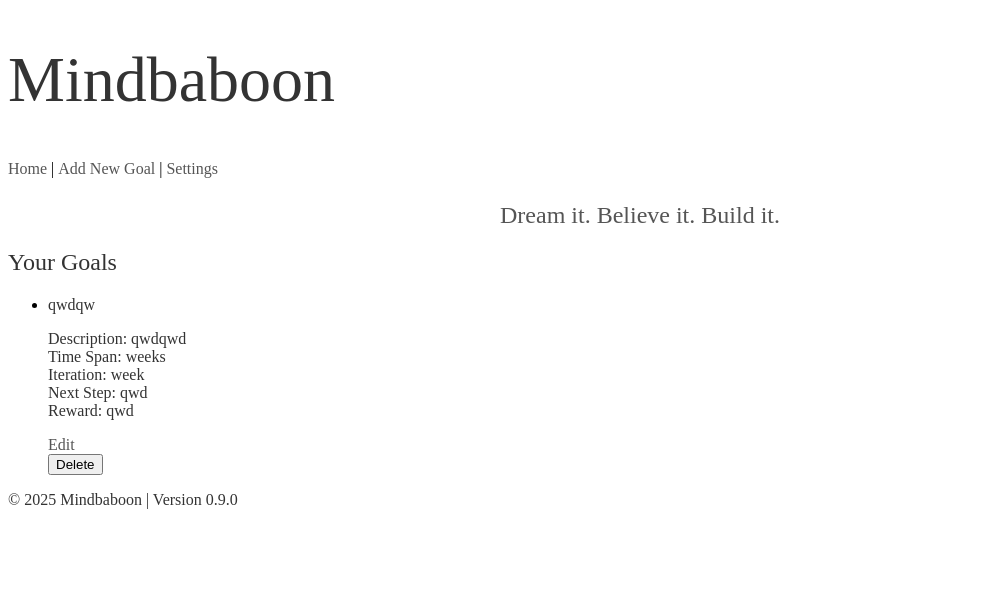
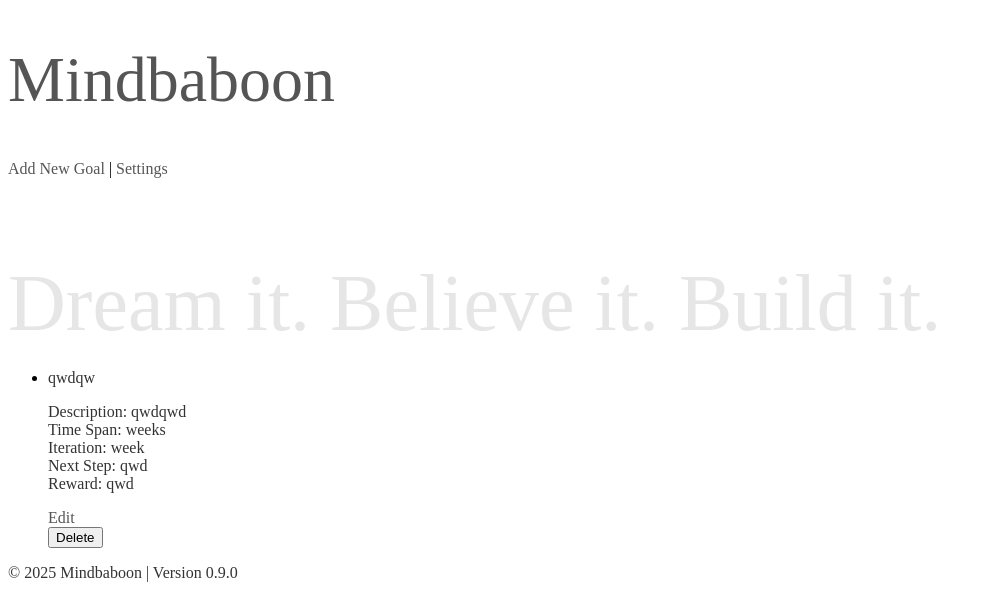
Before and after one commit to petronijus/Mindbaboon, a Flask app: page / in a window 1280 px wide. Shown: the top 589 px of the page, without its empty margins (0-991 px from the left). Run offline with Flask 3, Linux system fonts and the light colour scheme; data comes from the database, SQL or seed files in the repository; parts of the project's set-up code (start-up, migrations or seed data) failed here and were passed over; some web fonts are replaced.

Commit message:
design home

```diff
--- a/static/style.css
+++ b/static/style.css
@@ -6,6 +6,9 @@ h1, h2, p, strong, em, a {
 }
 h1 {
   font-size: 4rem;
+}
+h2 {
+  font-size: 3rem;
 }
 /* Specific to links */
 a {
@@ -19,13 +22,17 @@ a:hover {
 
 .motivational-goal {
   font-family: "crete", serif;
-  font-size: 1.5rem;
+  font-size: 5rem;
   font-weight: 400;
-  color: #555;
+  color: #e6e6e6;
   margin-bottom: 20px;
-  text-align: center;
+  text-align: left;
+  position: relative;
 }
 
+.motivational-goal:hover #add-goal-button {
+  opacity: 1;
+}
 
 /* Overall page container */
 .add-goal-page {
@@ -156,3 +163,18 @@ a:hover {
 .visible {
     display: block;
 }
+
+#add-goal-button {
+    position: absolute;
+    left: 50%;
+    background: none;
+    border: none;
+    cursor: pointer;
+    opacity: 0;
+    transition: opacity 1s ease;
+}
+
+#add-goal-button img {
+    width: 30%;
+    height: 30%;
+}
--- a/templates/base.html
+++ b/templates/base.html
@@ -12,9 +12,8 @@
 <body>
 
   <header>
-    <h1>Mindbaboon</h1>
+    <h1><a href="{{ url_for('index') }}">Mindbaboon</a></h1>
     <nav>
-      <a href="{{ url_for('index') }}">Home</a> |
       <a href="{{ url_for('add_goal') }}">Add New Goal</a> |
       <a href="{{ url_for('settings') }}">Settings</a>
     </nav>
--- a/templates/index.html
+++ b/templates/index.html
@@ -6,9 +6,12 @@
   <div class="alert alert-success">{{ message }}</div>
 {% endif %}
 
-<p class="motivational-goal">{{ motivational_goal }}</p>
-
-<h2>Your Goals</h2>
+<p class="motivational-goal">
+  {{ motivational_goal }}
+  <button id="add-goal-button" class="hidden">
+    <img src="{{ url_for('static', filename='button.svg') }}" alt="Add Goal">
+  </button>
+</p>
 
 {% if goals %}
   <ul>
@@ -44,4 +47,20 @@
 {% else %}
   <p>No goals yet. <a href="{{ url_for('add_goal') }}">Add one</a>.</p>
 {% endif %}
+
+<script>
+  document.querySelector('.motivational-goal').addEventListener('mouseover', function() {
+    document.getElementById('add-goal-button').classList.remove('hidden');
+  });
+
+  document.querySelector('.motivational-goal').addEventListener('mouseout', function() {
+    document.getElementById('add-goal-button').classList.add('hidden');
+  });
+
+  document.getElementById('add-goal-button').addEventListener('click', function() {
+    window.location.href = "{{ url_for('add_goal') }}";
+  });
+</script>
+
+
 {% endblock %}
```
Also changed, not shown: static/button.svg (added), 1 other file.
